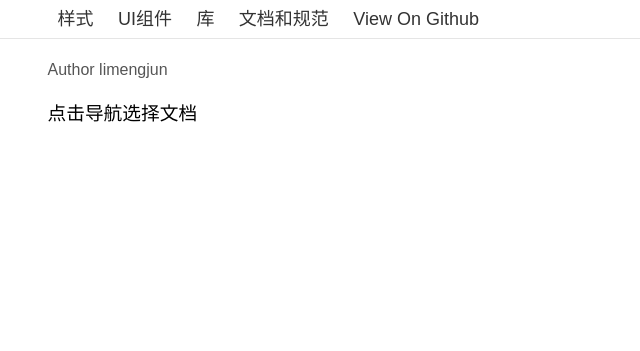
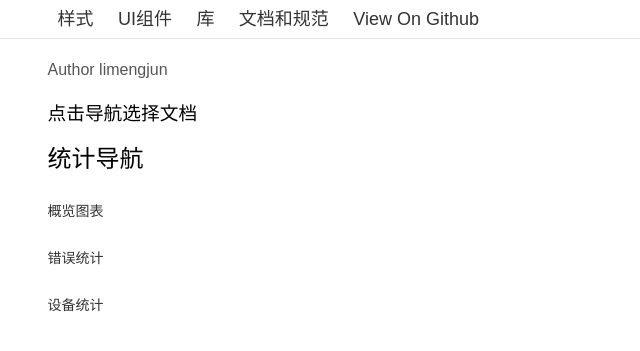
Before and after one commit to cmiot-fe/docs, a Jekyll site: the page built from _fe/index.md, in a window 1280 px wide. Shown: the top 351 px of the page, without its empty margins (0-640 px from the left). Built offline with Jekyll 4.4.1, drawn with Linux system fonts in a browser that asks for light colours.

Commit message:
添加统计链接

```diff
--- a/_fe/index.md
+++ b/_fe/index.md
@@ -8,3 +8,11 @@ Author limengjun
 
 
 ### 点击导航选择文档
+
+## 统计导航
+
+[概览图表](http://tongji.fe.ioteams.com/?access_token=GnQdydoTkqgkw%2FS0%2Bb7XpgOsgX72M4h9PniDh9Htq%2FU%3D)
+
+[错误统计](http://tongji.fe.ioteams.com/errinfo?p=onenet_portal&access_token=GnQdydoTkqgkw%2FS0%2Bb7XpgOsgX72M4h9PniDh9Htq%2FU%3D)
+
+[设备统计](http://tongji.fe.ioteams.com/uainfo?p=onenet_portal&access_token=GnQdydoTkqgkw%2FS0%2Bb7XpgOsgX72M4h9PniDh9Htq%2FU%3D)
```
